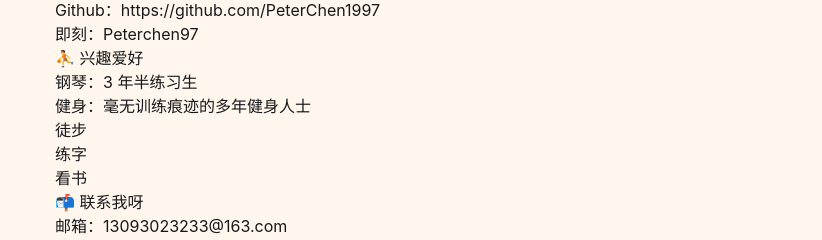
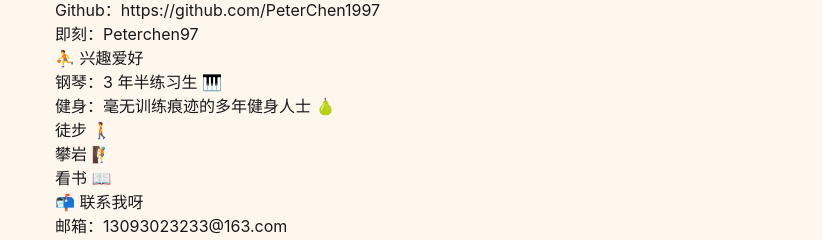
Before and after one commit to PeterChen1997/Astro-Home, an Astro site: page /about in a window 1280 px wide. Shown: the part 747-987 px from the top of the page, without its empty margins (233-1055 px from the left). Built offline with nearby package versions, Linux system fonts and the light colour scheme; Astro itself is replaced by a stand-in of ours; some packages are replaced by stand-ins of ours.

Commit message:
feat: add

```diff
--- a/src/pages/about.md
+++ b/src/pages/about.md
@@ -22,11 +22,11 @@ heroImage: "/home.png"
 
 ## ⛹ 兴趣爱好
 
-- 钢琴：3 年半练习生
-- 健身：毫无训练痕迹的多年健身人士
-- 徒步
-- 练字
-- 看书
+- 钢琴：3 年半练习生 🎹
+- 健身：毫无训练痕迹的多年健身人士 🍐
+- 徒步 🚶
+- 攀岩 🧗
+- 看书 📖
 
 ## 📬 联系我呀
 
```
